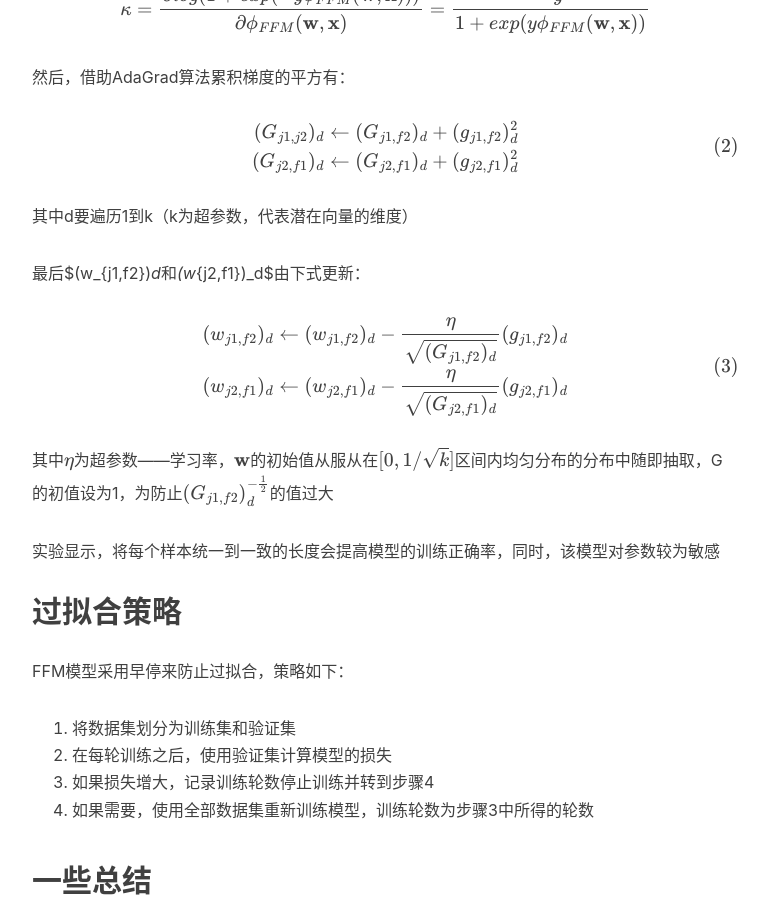
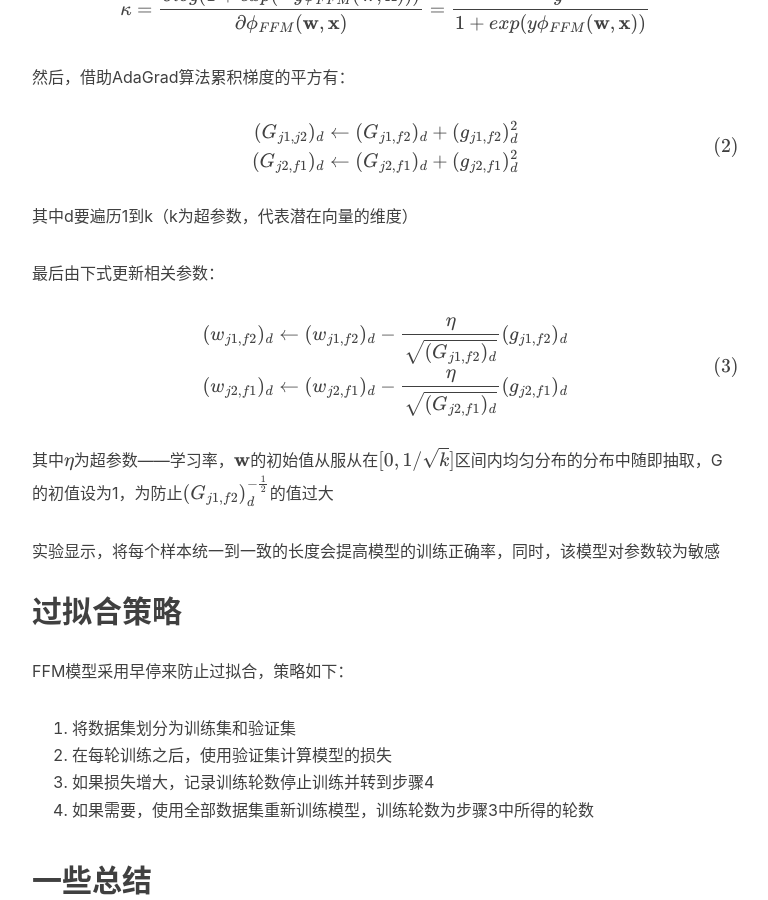
Before and after one commit to simplestory/simplestory.github.io, a Jekyll site: the page built from _posts/2018-10-28-FFM模型.md, in a window 1280 px wide and 900 px high, scrolled down 2934 px. Shown: the whole window, without its empty margins (233-1001 px from the left). Built offline with Jekyll 4.4.1, drawn with Linux system fonts in a browser that asks for light colours; nearby versions of some CDN libraries; formulas are drawn with MathJax 3; comment, search, counter and statistics services are not loaded.

Commit message:
语法修改

```diff
--- a/_posts/2018-10-28-FFM模型.md
+++ b/_posts/2018-10-28-FFM模型.md
@@ -118,7 +118,7 @@ $$
 
 其中d要遍历1到k（k为超参数，代表潜在向量的维度）
 
-最后$(w_{j1,f2})_d$和$(w_{j2,f1})_d$由下式更新：
+最后由下式更新相关参数：
 
 $$
 \begin{aligned}
```
